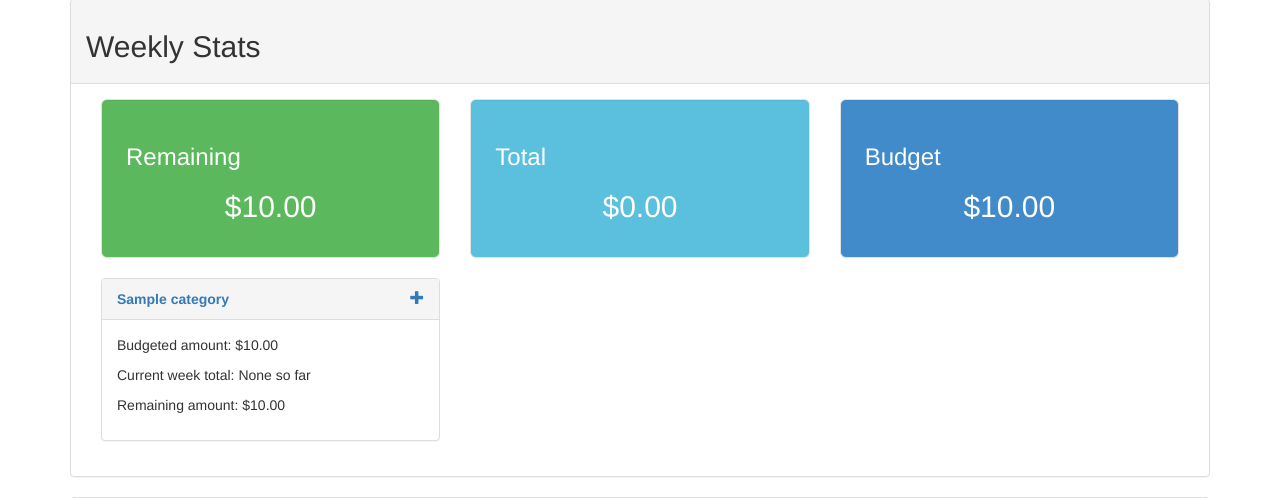
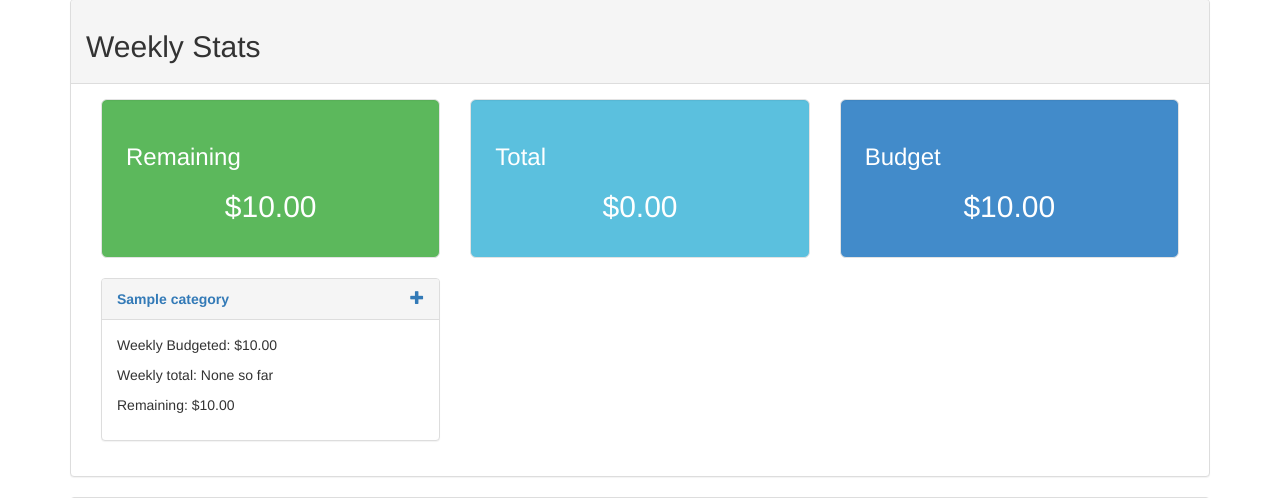
Before and after one commit to DrtyDogg/bean-counter, a Flask app: page / in a window 1280 px wide. Shown: the part 73-571 px from the top of the page. Run offline with Flask 2, Linux system fonts and the light colour scheme; tables that the repository leaves empty hold one stand-in row (values such as "Sample post"); parts of the project's set-up code (start-up, migrations or seed data) failed here and were passed over; some libraries are stand-ins or nearby versions.

Commit message:
fixed labels to not say current week

```diff
--- a/app/templates/index.html
+++ b/app/templates/index.html
@@ -77,15 +77,15 @@
                     </a>
                 </div>
                 <div class="panel-body">
-                    <p>Budgeted amount: {{ category.budget_amount|dollars }}</p>
-                    <p>Current week total:
+                    <p>Weekly Budgeted: {{ category.budget_amount|dollars }}</p>
+                    <p>Weekly total:
                         {% if category.weekly_total %}
                         {{ category.weekly_total|dollars }}
                         {% else %}
                         None so far
                         {% endif %}
                     </p>
-                    <p>Remaining amount:
+                    <p>Remaining:
                         {% if category.weekly_total %}
                         {{ (category.budget_amount - category.weekly_total)|dollars }}
                         {% else %}
```
